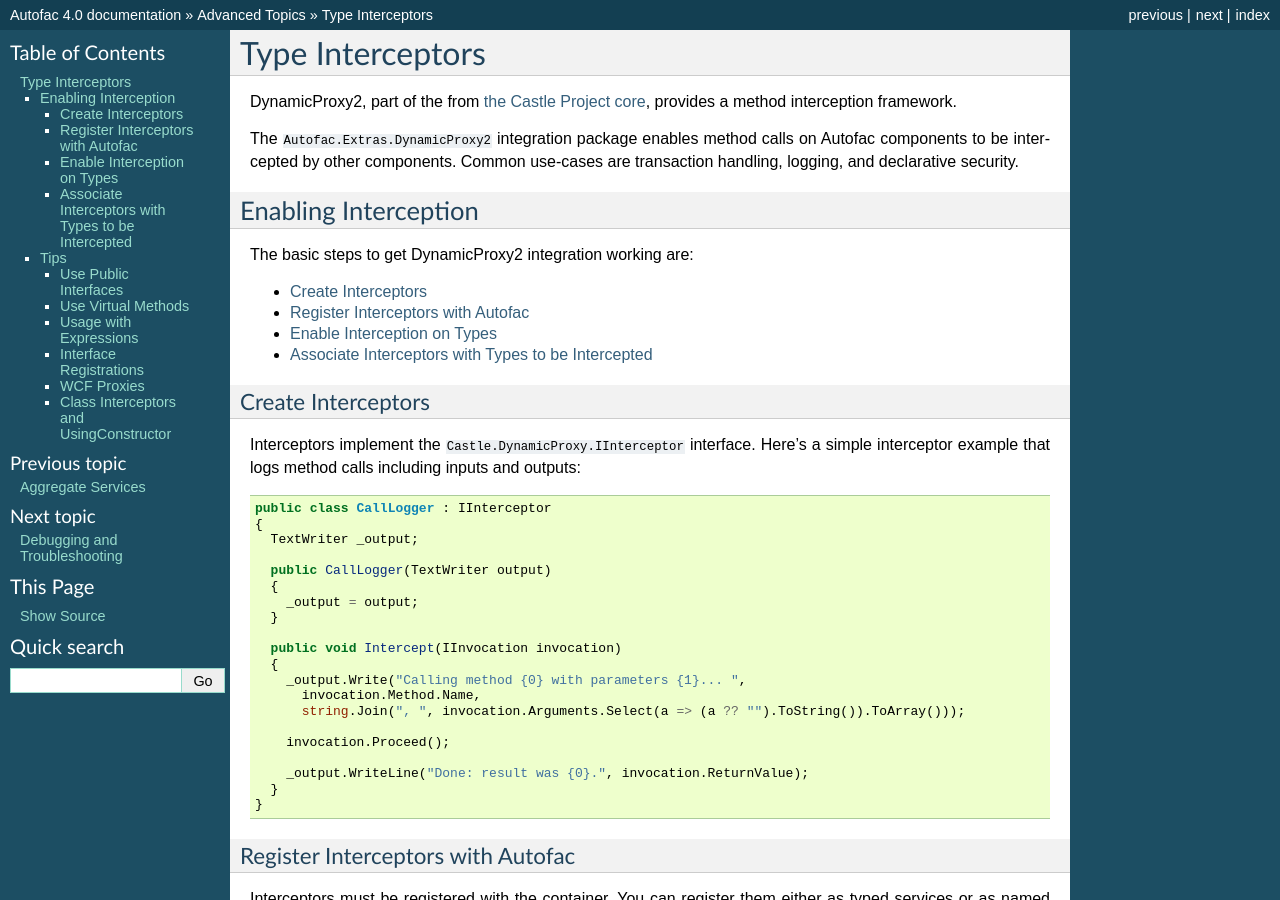
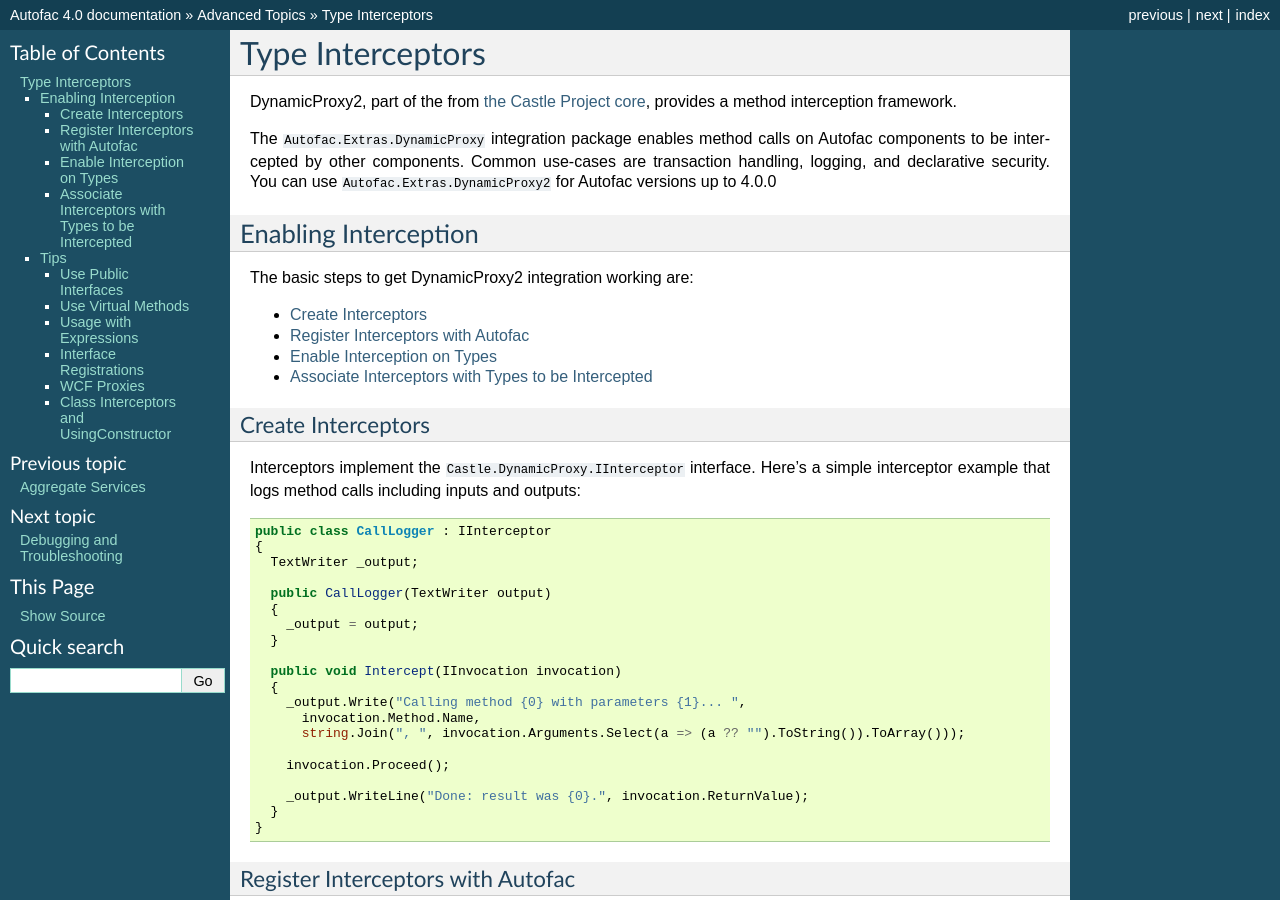
Before and after one commit to autofac/Documentation, a Sphinx documentation site: the page built from docs/advanced/interceptors.rst, in a window 1280 px wide and 900 px high. Built offline with Sphinx 7.4.7, drawn with Linux system fonts in a browser that asks for light colours.

Commit message:
Updated NuGet package reference

```diff
--- a/docs/advanced/interceptors.rst
+++ b/docs/advanced/interceptors.rst
@@ -4,7 +4,7 @@
 
 DynamicProxy2, part of the from `the Castle Project core <http://castleproject.org>`_, provides a method interception framework.
 
-The ``Autofac.Extras.DynamicProxy2`` integration package enables method calls on Autofac components to be intercepted by other components. Common use-cases are transaction handling, logging, and declarative security.
+The ``Autofac.Extras.DynamicProxy`` integration package enables method calls on Autofac components to be intercepted by other components. Common use-cases are transaction handling, logging, and declarative security. You can use ``Autofac.Extras.DynamicProxy2`` for Autofac versions up to 4.0.0
 
 Enabling Interception
 =====================
```
